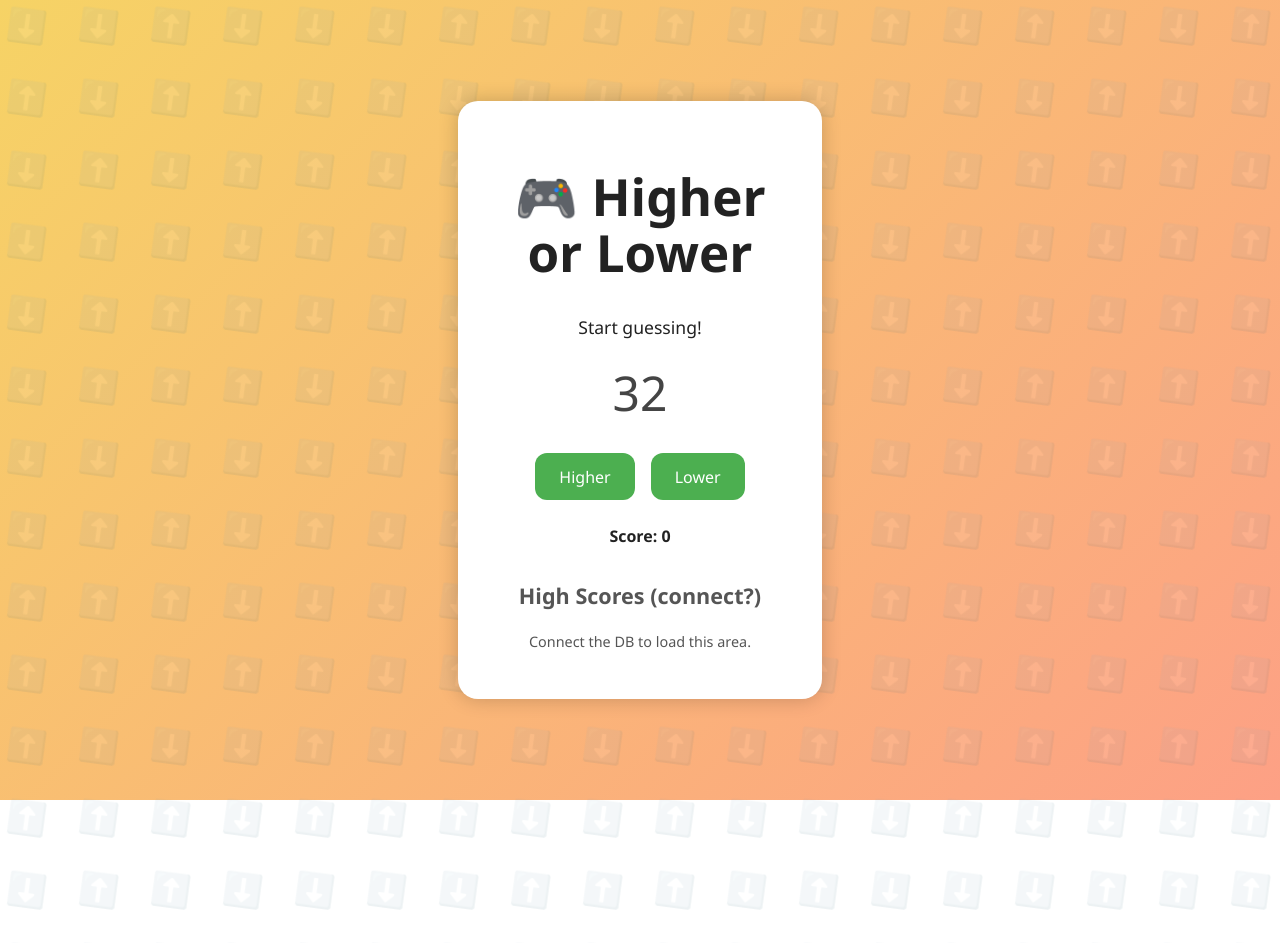
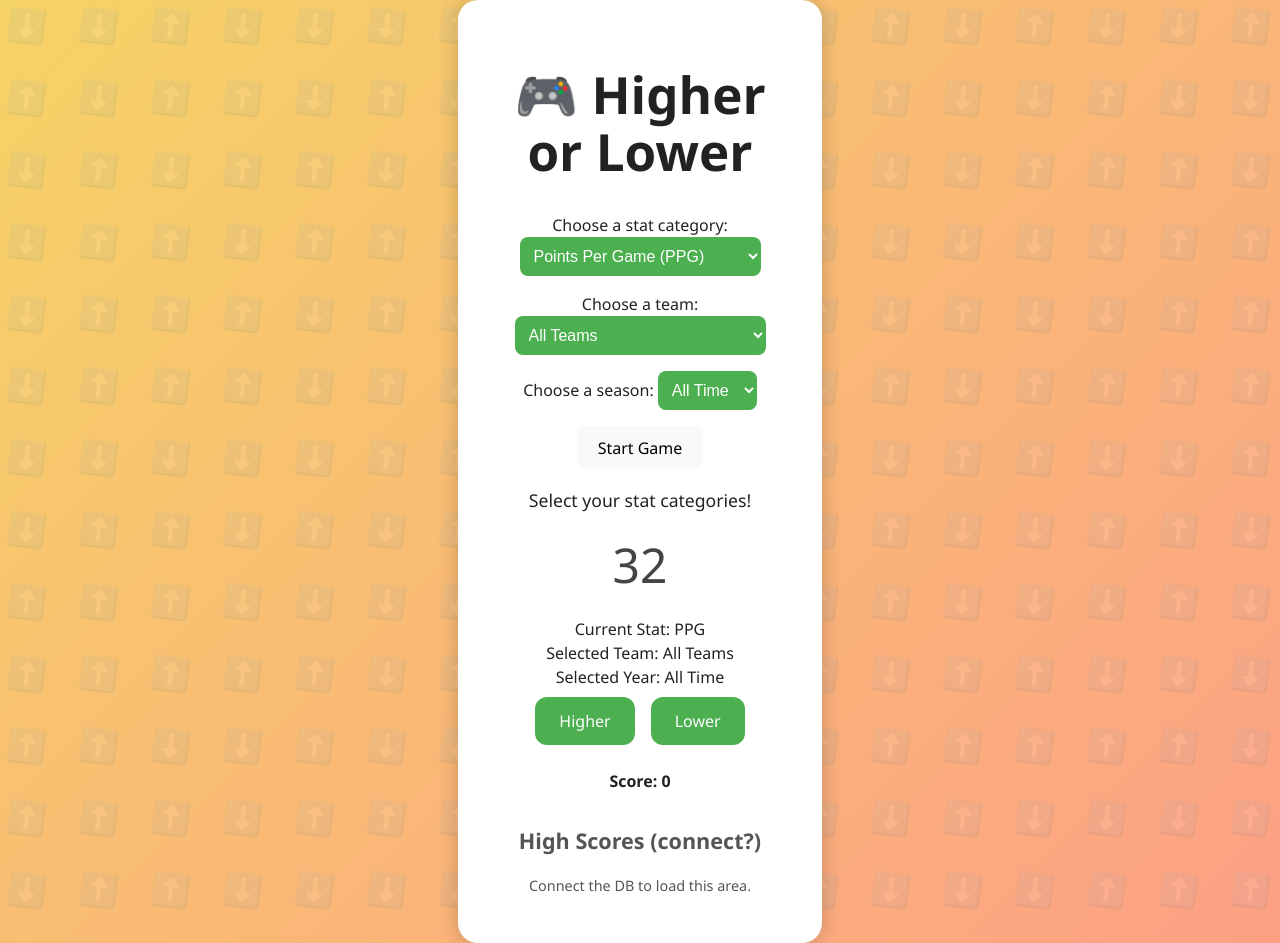
Before and after one commit to yousefsandoqa/HigherLower, a React (Vite) app in the folder my-react-app/: page / in a window 1280 px wide. Before the commit the page ends 800 px from the top, so only its background shows below. Built offline with nearby package versions, Linux system fonts and the light colour scheme.

Commit message:
Added dropdown options, requirements.txt for python

```diff
--- a/my-react-app/src/App.css
+++ b/my-react-app/src/App.css
@@ -47,6 +47,10 @@
 
 .score {
   font-weight: bold;
+  margin-top: 1rem;
+}
+
+.restart-section {
   margin-top: 1rem;
 }
 
@@ -122,3 +126,30 @@
   position: relative;
   z-index: 1;
 }
+
+.category-selections {
+  display: flex;
+  flex-direction: column;
+  align-items: center;
+  gap: 1rem;
+}
+
+select {
+  background-color: #4caf50; /* Green background color */
+  color: white; /* White text color */
+  padding: 10px; /* Increased padding */
+  border-radius: 8px; /* Rounded edges */
+  border: none; /* Remove border */
+  font-size: 1rem; /* Adjust font size */
+  outline: none; /* Remove outline */
+  cursor: pointer; /* Pointer cursor for better UX */
+  transition: background-color 0.3s ease; /* Smooth hover effect */
+}
+
+select:hover {
+  background-color: #45a049; /* Slightly darker green on hover */
+}
+
+select:focus {
+  box-shadow: 0 0 5px rgba(0, 0, 0, 0.2); /* Add focus shadow */
+}
--- a/my-react-app/src/App.jsx
+++ b/my-react-app/src/App.jsx
@@ -4,18 +4,60 @@
 function App() {
   const [currentNumber, setCurrentNumber] = useState(generateInput())
   const [score, setScore] = useState(0)
-  const [gameStatus, setGameStatus] = useState('Start guessing!')
+  const [gameStatus, setGameStatus] = useState('Select your stat categories!')
   const [isGameOver, setIsGameOver] = useState(false)
+  const [statCategory, setStatCategory] = useState('PPG') // Default stat category
+  const [selectedTeam, setSelectedTeam] = useState('All Teams') // Default team selection
+  const [selectedYear, setSelectedYear] = useState('All Time') // Default year selection
+
+  const teams = [
+    'All Teams',
+    'ATL Atlanta Hawks',
+    'BOS Boston Celtics',
+    'BKN Brooklyn Nets',
+    'CHA Charlotte Hornets',
+    'CHI Chicago Bulls',
+    'CLE Cleveland Cavaliers',
+    'DAL Dallas Mavericks',
+    'DEN Denver Nuggets',
+    'DET Detroit Pistons',
+    'GSW Golden State Warriors',
+    'HOU Houston Rockets',
+    'IND Indiana Pacers',
+    'LAC Los Angeles Clippers',
+    'LAL Los Angeles Lakers',
+    'MEM Memphis Grizzlies',
+    'MIA Miami Heat',
+    'MIL Milwaukee Bucks',
+    'MIN Minnesota Timberwolves',
+    'NOP New Orleans Pelicans',
+    'NYK New York Knicks',
+    'OKC Oklahoma City Thunder',
+    'ORL Orlando Magic',
+    'PHI Philadelphia 76ers',
+    'PHX Phoenix Suns',
+    'POR Portland Trail Blazers',
+    'SAC Sacramento Kings',
+    'SAS San Antonio Spurs',
+    'TOR Toronto Raptors',
+    'UTA Utah Jazz',
+    'WAS Washington Wizards'
+  ]
+
+  // Generate years from 1980 to the current year in the format "1980-81"
+  const currentYear = new Date().getFullYear()
+  const years = ['All Time', ...Array.from({ length: currentYear - 1980 -3 }, (_, i) => {
+    const startYear = 1980 + i
+    const endYear = (startYear + 1).toString().slice(-2)
+    return `${startYear}-${endYear}`
+  }).reverse()] // Reverse the array to show the most recent year first
 
   function generateInput() {
     return Math.floor(Math.random() * 100) + 1
   }
 
   const handleGuess = (guess) => {
-    // Generate new number after each guess
     const newNumber = generateInput()
-
-    // Check if the guess is correct
     const correct =
       (guess === 'higher' && newNumber > currentNumber) ||
       (guess === 'lower' && newNumber < currentNumber)
@@ -31,10 +73,22 @@
   }
 
   const restartGame = () => {
-    setCurrentNumber(generateInput()) // Reset to a new number
+    setCurrentNumber(generateInput())
     setScore(0)
-    setGameStatus('Start guessing!')
+    setGameStatus('Select your stat categories!')
     setIsGameOver(false)
+  }
+
+  const handleStatChange = (e) => {
+    setStatCategory(e.target.value)
+  }
+
+  const handleTeamChange = (e) => {
+    setSelectedTeam(e.target.value)
+  }
+
+  const handleYearChange = (e) => {
+    setSelectedYear(e.target.value)
   }
 
   return (
@@ -47,8 +101,61 @@
       <div className="game-wrapper">
         <div className="game-container">
           <h1>🎮 Higher or Lower</h1>
+
+          <div className="category-selections">
+            <div className="stat-selection">
+              <label htmlFor="stat-category">Choose a stat category: </label>
+              <select
+                id="stat-category"
+                value={statCategory}
+                onChange={handleStatChange}
+                disabled={!isGameOver && score > 0}
+              >
+                <option value="PPG">Points Per Game (PPG)</option>
+                <option value="RPG">Rebounds Per Game (RPG)</option>
+                <option value="BPG">Blocks Per Game (BPG)</option>
+                <option value="SPG">Steals Per Game (SPG)</option>
+              </select>
+            </div>
+
+            <div className="team-selection">
+              <label htmlFor="team-selection">Choose a team: </label>
+              <select
+                id="team-selection"
+                value={selectedTeam}
+                onChange={handleTeamChange}
+              >
+                {teams.map((team, index) => (
+                  <option key={index} value={team}>{team}</option>
+                ))}
+              </select>
+            </div>
+
+            <div className="year-selection">
+              <label htmlFor="year-selection">Choose a season: </label>
+              <select
+                id="year-selection"
+                value={selectedYear}
+                onChange={handleYearChange}
+              >
+                {years.map((year, index) => (
+                  <option key={index} value={year}>{year}</option>
+                ))}
+              </select>
+            </div>
+          </div>
+
+          <div className="restart-section">
+            <button className="start-button" onClick={restartGame}>
+              {score > 0 ? 'Restart' : 'Start Game'}
+            </button>
+          </div>
+
           <p className="status">{gameStatus}</p>
           <div className="number-display">{currentNumber}</div>
+          <div className="stat-category">Current Stat: {statCategory}</div>
+          <div className="team-category">Selected Team: {selectedTeam}</div>
+          <div className="year-category">Selected Year: {selectedYear}</div>
           <div className="buttons">
             <button onClick={() => handleGuess('higher')} disabled={isGameOver}>Higher</button>
             <button onClick={() => handleGuess('lower')} disabled={isGameOver}>Lower</button>
```
Also changed, not shown: my-react-app/src/server/api/requirements.txt (added).
